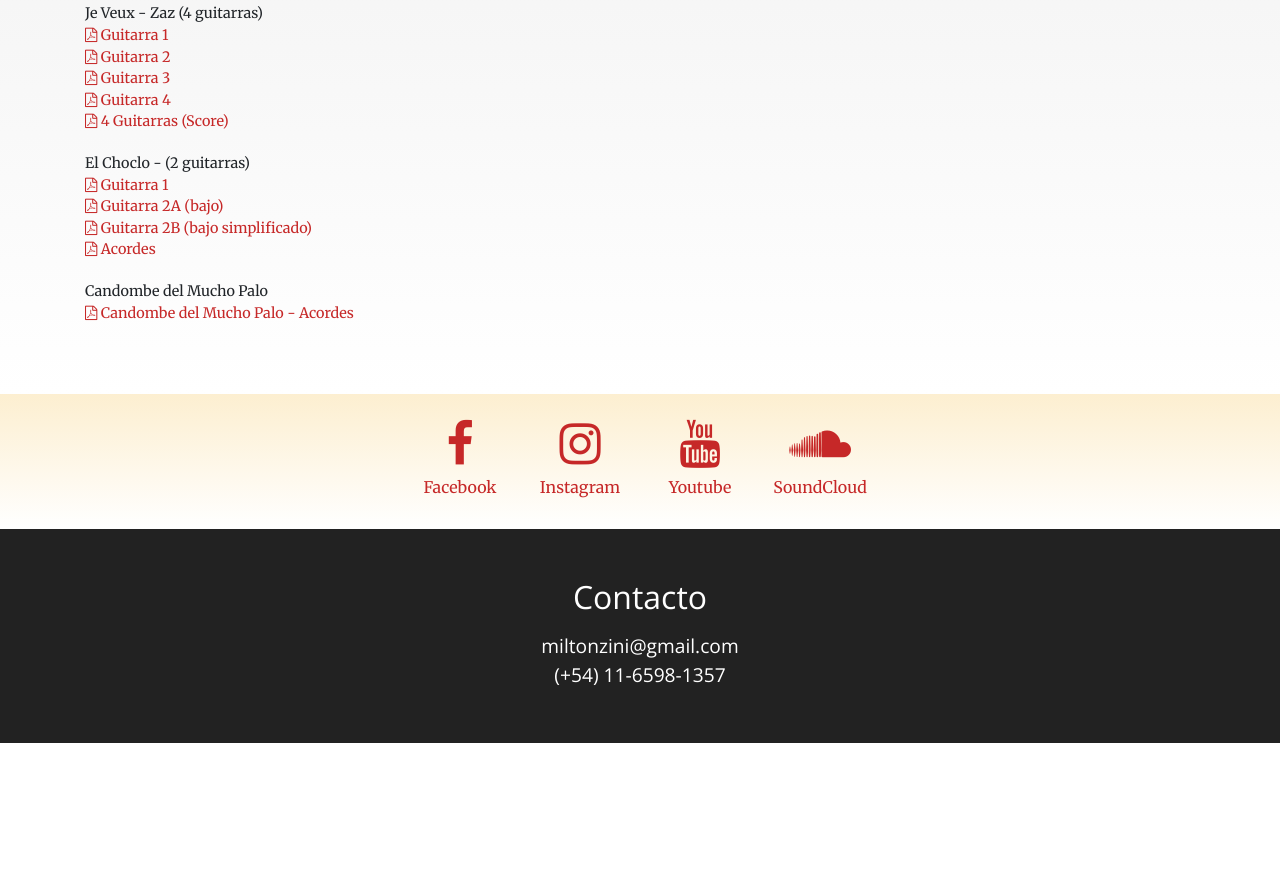
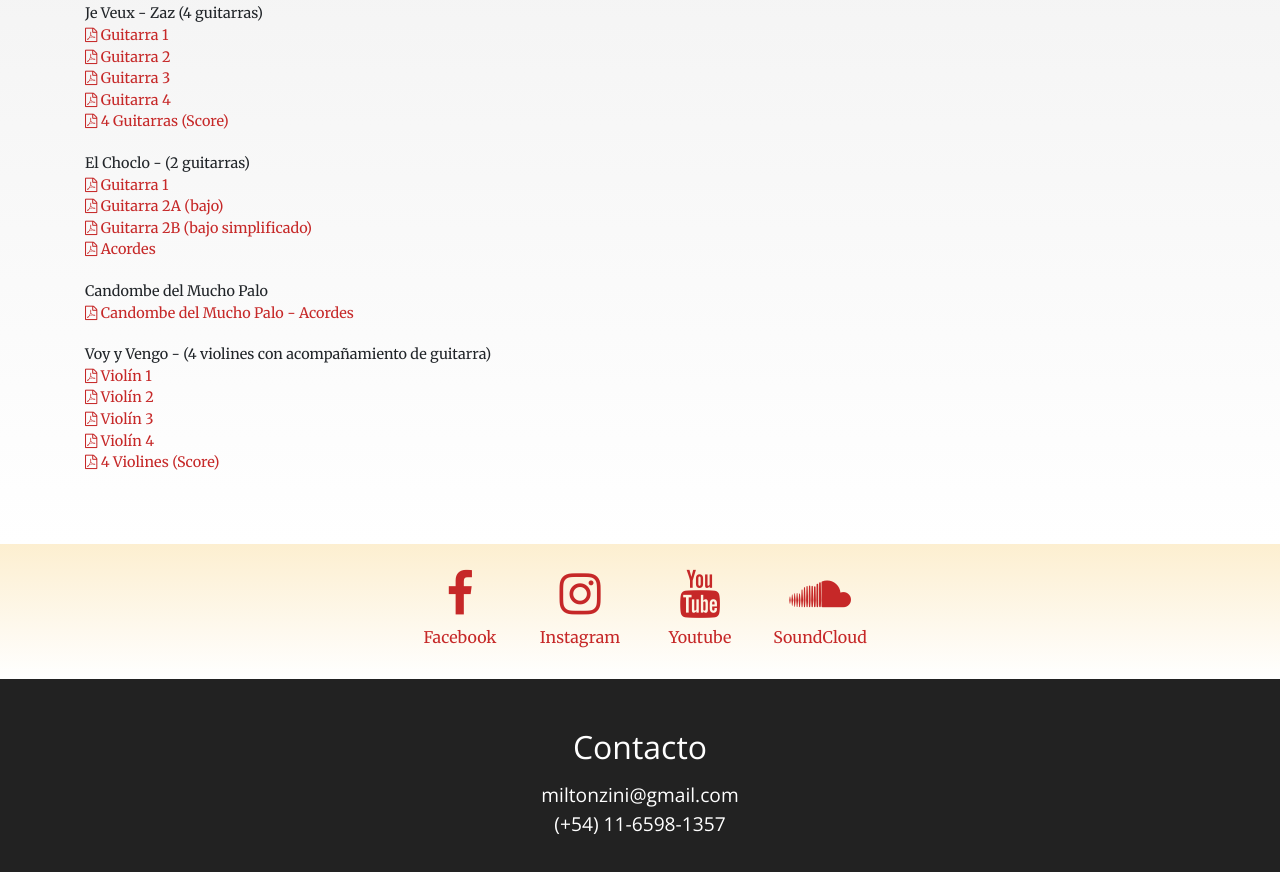
Before and after one commit to miltonzini/miltonzini.com.ar, a website: page clases/descargas.html in a window 1280 px wide. Shown: the part 1144-2016 px from the top of the page. Before the commit the page ends 1887 px from the top, so only its background shows below. Drawn offline with nearby package versions, Linux system fonts and the light colour scheme.

Commit message:
Updated Descargas
agregué ensamble Voy y Vengo

```diff
--- a/clases/descargas.html
+++ b/clases/descargas.html
@@ -135,6 +135,15 @@
               Candombe del Mucho Palo <br>
               <a href="../descargas/candombe-del-mucho-palo-acordes-miltonzini.pdf" target="_blank"><i class="fa fa-file-pdf-o"></i> Candombe del Mucho Palo - Acordes</a>
             </p>
+            <p>
+              Voy y Vengo - (4 violines con acompañamiento de guitarra) <br>
+              <a href="../descargas/voy-y-vengo-violin1-miltonzini.pdf" target="_blank"><i class="fa fa-file-pdf-o"></i> Violín 1</a><br>
+              <a href="../descargas/voy-y-vengo-violin2-miltonzini.pdf" target="_blank"><i class="fa fa-file-pdf-o"></i> Violín 2</a><br>
+              <a href="../descargas/voy-y-vengo-violin3-miltonzini.pdf" target="_blank"><i class="fa fa-file-pdf-o"></i> Violín 3</a><br>
+              <a href="../descargas/voy-y-vengo-violin4-miltonzini.pdf" target="_blank"><i class="fa fa-file-pdf-o"></i> Violín 4</a><br>
+              <a href="../descargas/voy-y-vengo-score-miltonzini.pdf" target="_blank"><i class="fa fa-file-pdf-o"></i> 4 Violines (Score)</a><br>
+
+            </p>
           </div>
       </div>
     </section>
```
Also changed, not shown: 5 other files.
